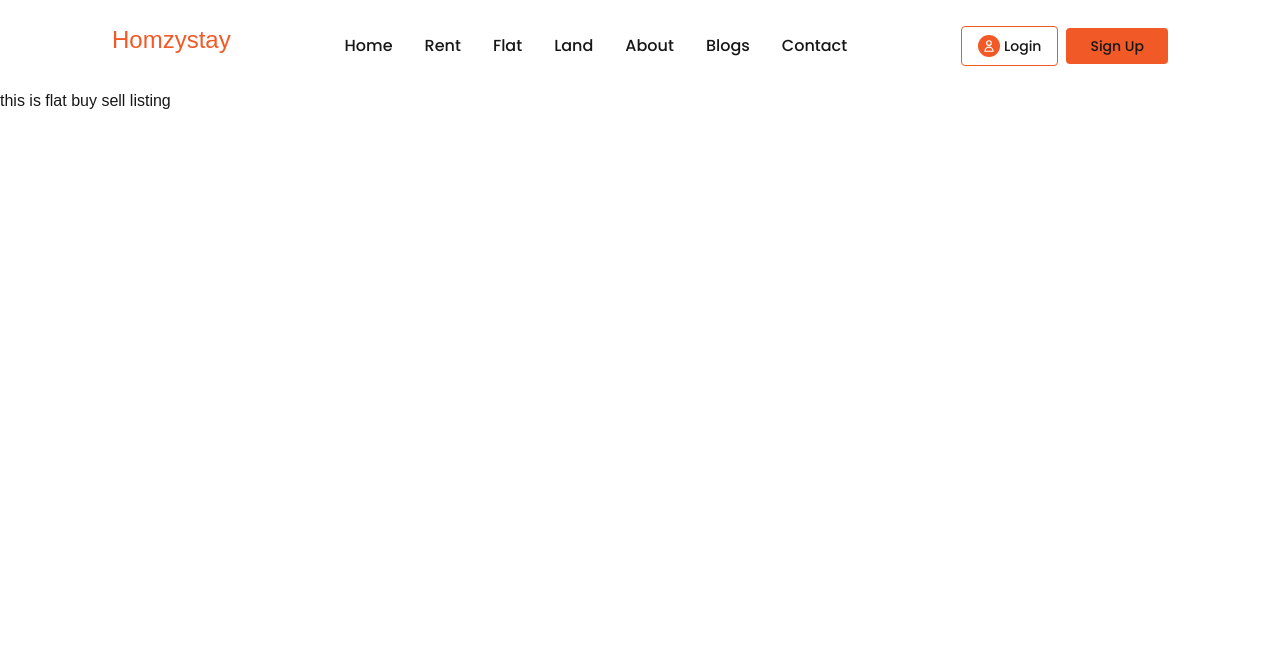
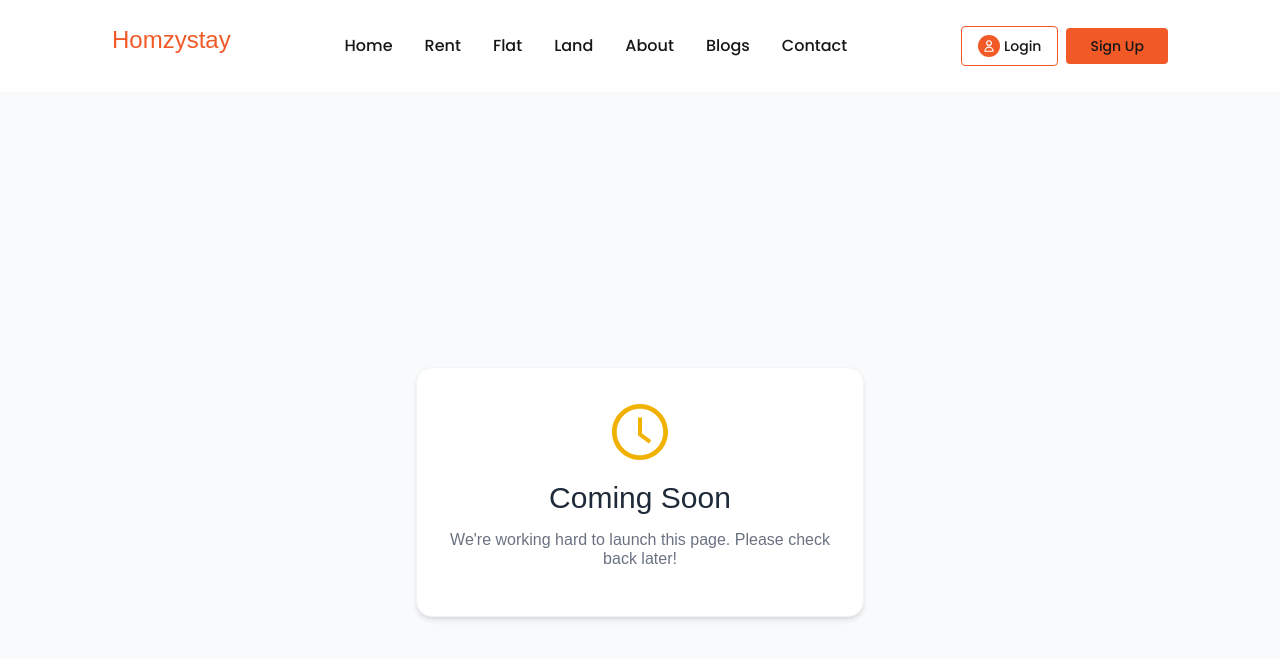
Before and after one commit to abdullah-okobiz/property-rental-client, a Next.js app: page /flat in a window 1280 px wide. Shown: the top 658 px of the page. Built offline with nearby package versions, Linux system fonts and the light colour scheme.

Commit message:
comming soon section added

```diff
--- a/src/app/(withCommonLayout)/flat/page.tsx
+++ b/src/app/(withCommonLayout)/flat/page.tsx
@@ -1,11 +1,21 @@
 import React from "react";
+import { AiOutlineClockCircle } from "react-icons/ai";
 
-const page = () => {
+const Flat = () => {
   return (
-    <div>
-      <h2>this is flat buy sell listing</h2>
+    <div className="flex items-center justify-center min-h-screen px-4 bg-gray-50">
+      <div className="bg-white shadow-md rounded-2xl p-8 text-center max-w-md w-full border border-gray-100">
+        <AiOutlineClockCircle
+          size={64}
+          className="text-yellow-500 mb-4 mx-auto"
+        />
+        <h2 className="text-3xl font-bold mb-2 text-gray-800">Coming Soon</h2>
+        <p className="text-gray-500">
+          We're working hard to launch this page. Please check back later!
+        </p>
+      </div>
     </div>
   );
 };
 
-export default page;
+export default Flat;
--- a/src/app/(withCommonLayout)/land/page.tsx
+++ b/src/app/(withCommonLayout)/land/page.tsx
@@ -1,11 +1,21 @@
 import React from "react";
+import { AiOutlineClockCircle } from "react-icons/ai";
 
-const page = () => {
+const Land = () => {
   return (
-    <div>
-      <h2>this is land listing</h2>
+    <div className="flex items-center justify-center min-h-screen px-4 bg-gray-50">
+      <div className="bg-white shadow-md rounded-2xl p-8 text-center max-w-md w-full border border-gray-100">
+        <AiOutlineClockCircle
+          size={64}
+          className="text-yellow-500 mb-4 mx-auto"
+        />
+        <h2 className="text-3xl font-bold mb-2 text-gray-800">Coming Soon</h2>
+        <p className="text-gray-500">
+          We're working hard to launch this page. Please check back later!
+        </p>
+      </div>
     </div>
   );
 };
 
-export default page;
+export default Land;
--- a/src/app/(withCommonLayout)/page.tsx
+++ b/src/app/(withCommonLayout)/page.tsx
@@ -12,6 +12,7 @@ const page = async () => {
   return (
     <div>
       <Banner banners={banners} />
+
       <RentSection />
     </div>
   );
--- a/src/app/(withCommonLayout)/rent/page.tsx
+++ b/src/app/(withCommonLayout)/rent/page.tsx
@@ -1,11 +1,21 @@
 import React from "react";
+import { AiOutlineClockCircle } from "react-icons/ai";
 
-const page = () => {
+const Rent = () => {
   return (
-    <div>
-      <h2>this is rent listing</h2>
+    <div className="flex items-center justify-center min-h-screen px-4 bg-gray-50">
+      <div className="bg-white shadow-md rounded-2xl p-8 text-center max-w-md w-full border border-gray-100">
+        <AiOutlineClockCircle
+          size={64}
+          className="text-yellow-500 mb-4 mx-auto"
+        />
+        <h2 className="text-3xl font-bold mb-2 text-gray-800">Coming Soon</h2>
+        <p className="text-gray-500">
+          We're working hard to launch this page. Please check back later!
+        </p>
+      </div>
     </div>
   );
 };
 
-export default page;
+export default Rent;
--- a/src/components/header/Navbar/Navbar.tsx
+++ b/src/components/header/Navbar/Navbar.tsx
@@ -19,7 +19,7 @@ const Navbar = () => {
             <div key={menu.id}>
               <Link href={menu.link}>
                 <li
-                  className={`list-none text-base font-medium ${poppins.className}`}
+                  className={`list-none text-base font-medium cursor-pointer ${poppins.className}`}
                 >
                   {menu.title}
                 </li>
@@ -31,13 +31,13 @@ const Navbar = () => {
         <div
           className={`flex items-center justify-center gap-2 font-medium text-sm ${poppins.className}`}
         >
-          <button className="flex items-center gap-1 border border-primary px-4 py-2 rounded">
+          <button className="flex cursor-pointer items-center gap-1 border border-primary px-4 py-2 rounded">
             <span className="p-1 rounded-full bg-primary text-[#fff]">
               <HiOutlineUser />
             </span>{" "}
             <span>Login</span>
           </button>
-          <button className="px-6 py-2 bg-primary rounded text-[#fff] text-base hidden md:block">
+          <button className="px-6 py-2 cursor-pointer bg-primary rounded text-[#fff] text-base hidden md:block">
             Sign Up
           </button>
         </div>
```
